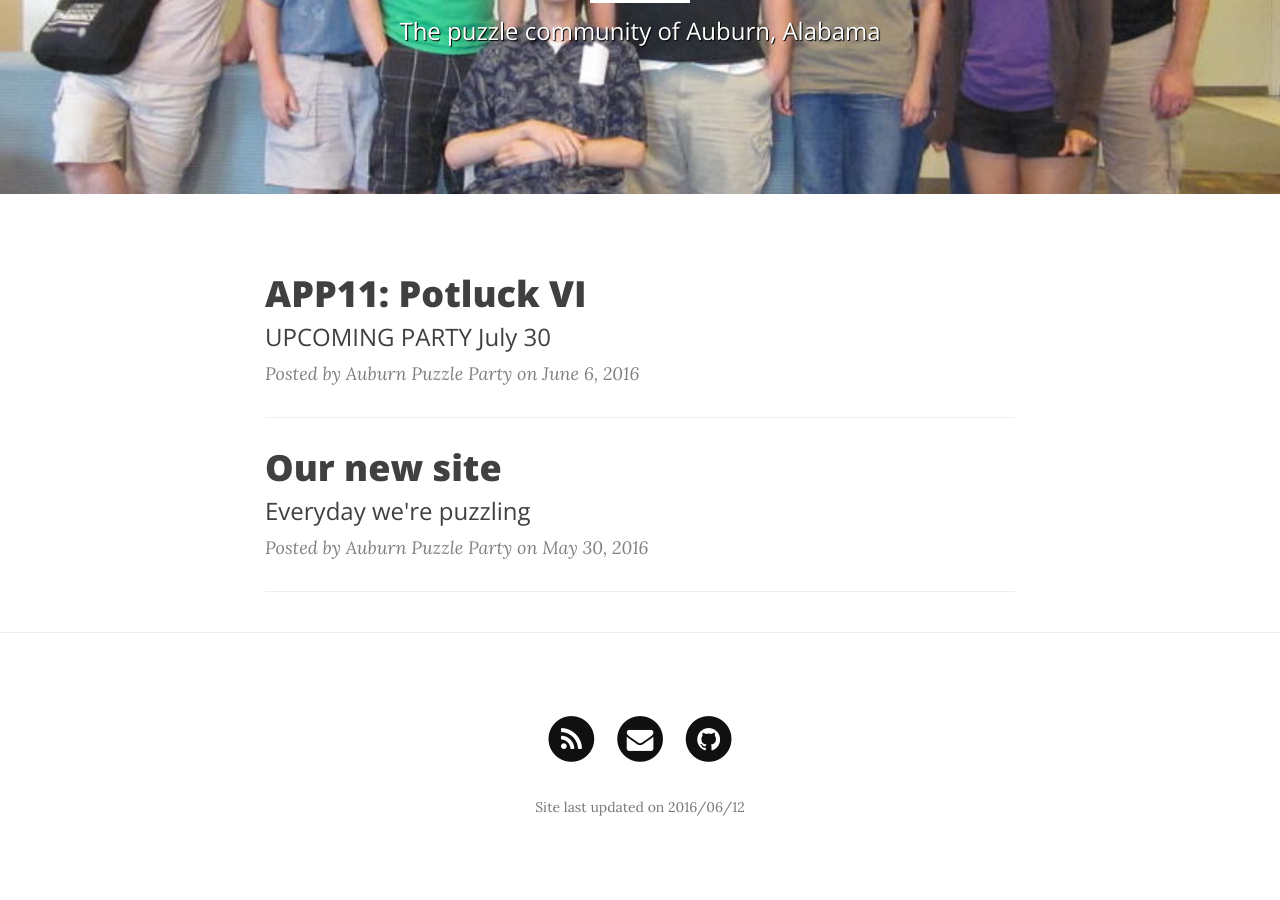
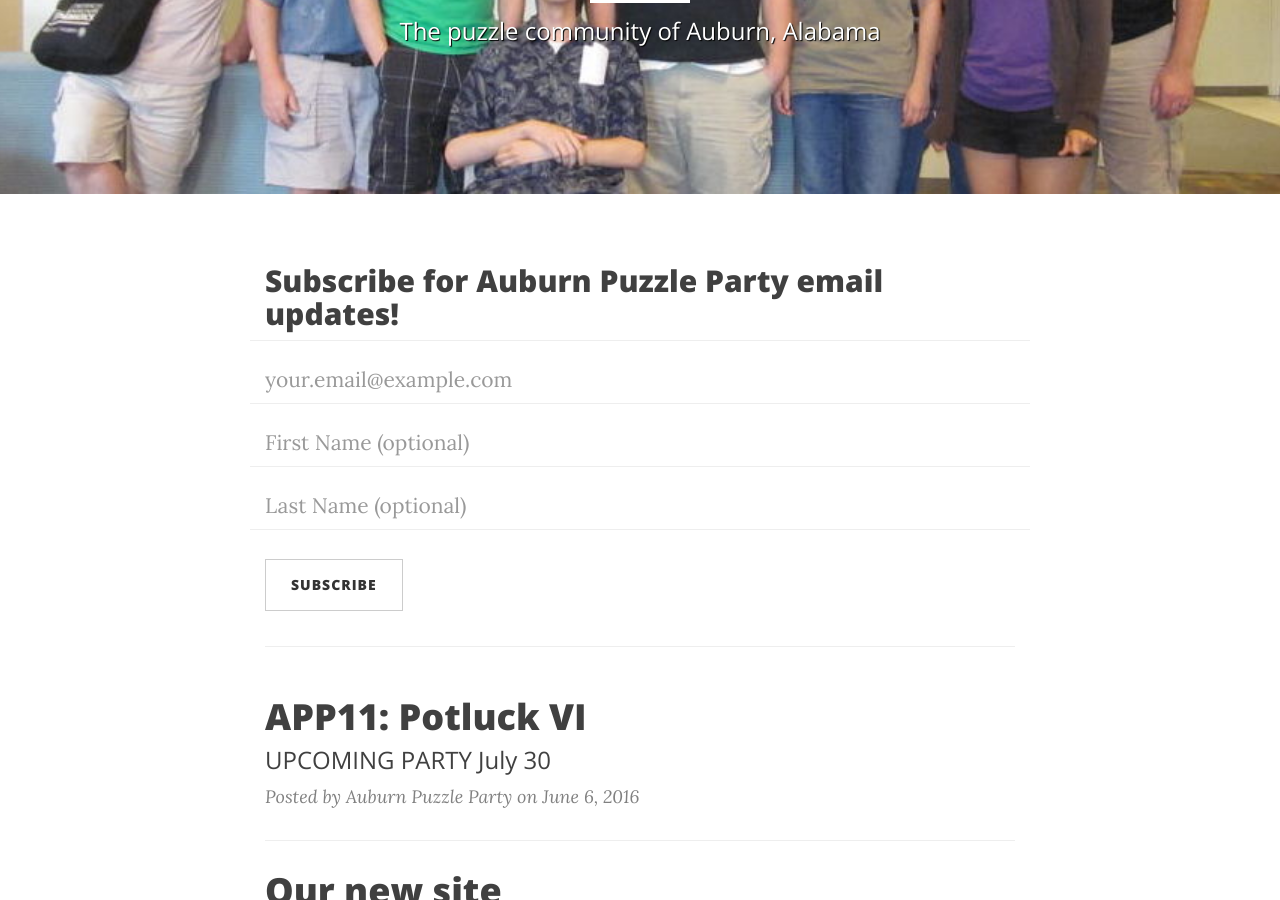
Before and after one commit to StevenClontz/auburn-puzzle-party, a Jekyll site: the page built from index.html, in a window 1280 px wide and 900 px high, scrolled down 342 px. Built offline with Jekyll 4.4.1, drawn with Linux system fonts in a browser that asks for light colours; nearby versions of some CDN libraries; the list of posts is cut into pages by our own code.

Commit message:
add newsletter signup

```diff
--- a/_layouts/page.html
+++ b/_layouts/page.html
@@ -38,6 +38,42 @@ layout: default
     </ul>
   {% endunless %}
 
+  {% if page.show-newsletter-above %}
+    <div class="row">
+    	<div class="col-lg-8 col-lg-offset-2 col-md-10 col-md-offset-1">
+        <h2>Subscribe for Auburn Puzzle Party email updates!</h2>
+        <form action="//clontz.us13.list-manage.com/subscribe/post?u=d1add46432caf7edf550e4330&amp;id=4d54b59042" method="POST" name="mc-embedded-subscribe-form" target="_blank">
+          <div class="row control-group">
+              <div class="form-group col-xs-12 floating-label-form-group controls">
+                  <label>Email</label>
+                  <input type="email" value="" name="EMAIL" class="form-control" id="mce-EMAIL" placeholder="your.email@example.com" required>
+              </div>
+              <p class="help-block text-danger"></p>
+          </div>
+          <div class="row control-group">
+              <div class="form-group col-xs-12 floating-label-form-group controls">
+                  <label>First Name (optional)</label>
+                  <input type="text" value="" name="FNAME" class="form-control" id="mce-FNAME" placeholder="First Name (optional)">
+              </div>
+          </div>
+          <div class="row control-group">
+              <div class="form-group col-xs-12 floating-label-form-group controls">
+                  <label>Last Name (optional)</label>
+                  <input type="text" value="" name="LNAME" class="form-control" id="mce-LNAME" placeholder="Last Name (optional)">
+              </div>
+          </div>
+          <br/>
+          <div class="row">
+              <div class="form-group col-xs-12">
+                  <button id="mc-embedded-subscribe" type="submit" class="btn btn-default">Subscribe</button>
+              </div>
+          </div>
+        </form>
+        <hr>
+    	</div>
+    </div>
+  {% endif %}
+
 	<div class="row">
 		<div class="col-lg-8 col-lg-offset-2 col-md-10 col-md-offset-1">
 			{{ content }}
--- a/index.html
+++ b/index.html
@@ -2,6 +2,7 @@
 layout: page
 description: "The puzzle community of Auburn, Alabama"
 hide-breadcrumbs: true
+show-newsletter-above: true
 ---
 
 {% for post in paginator.posts %}
```
